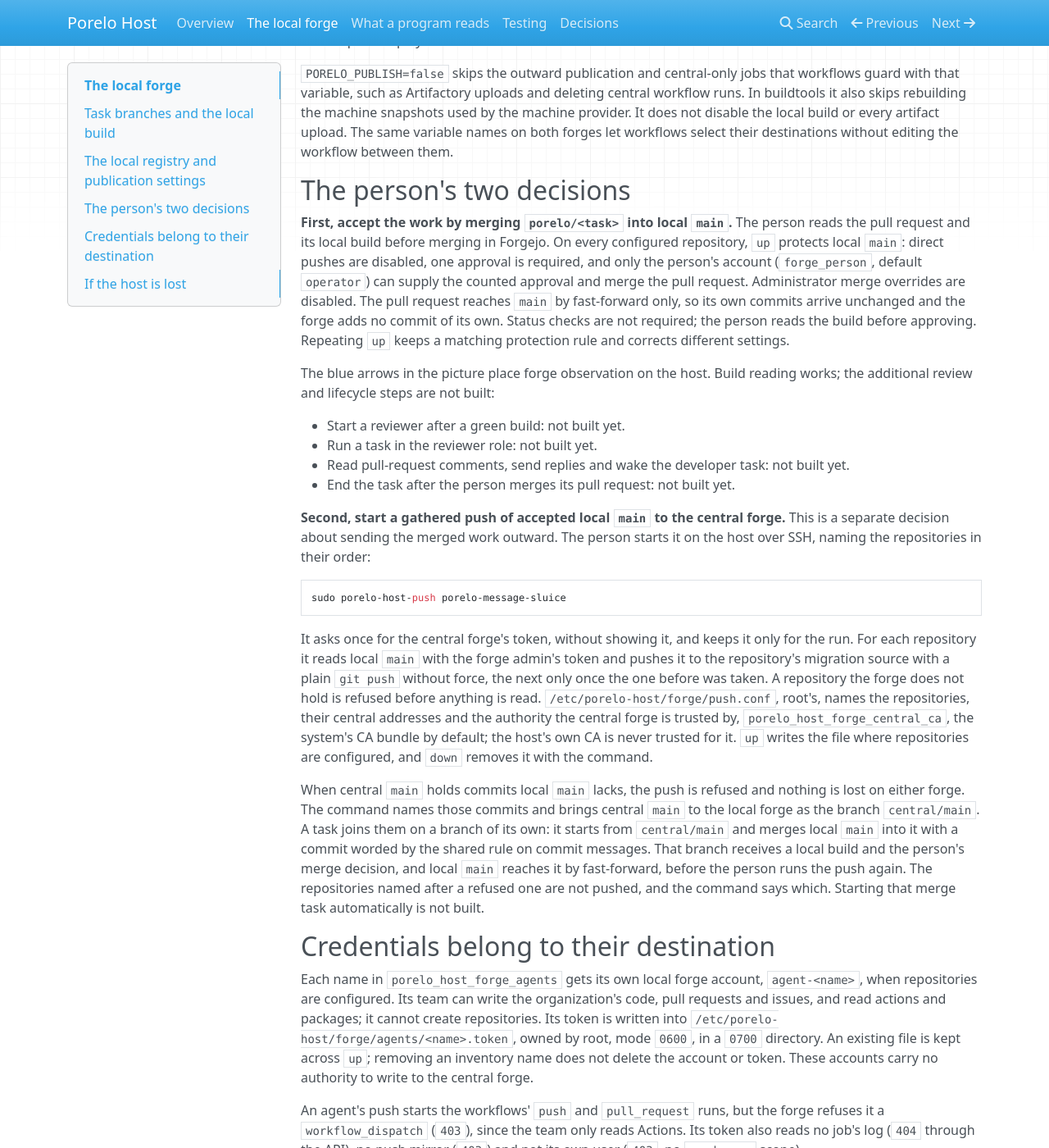
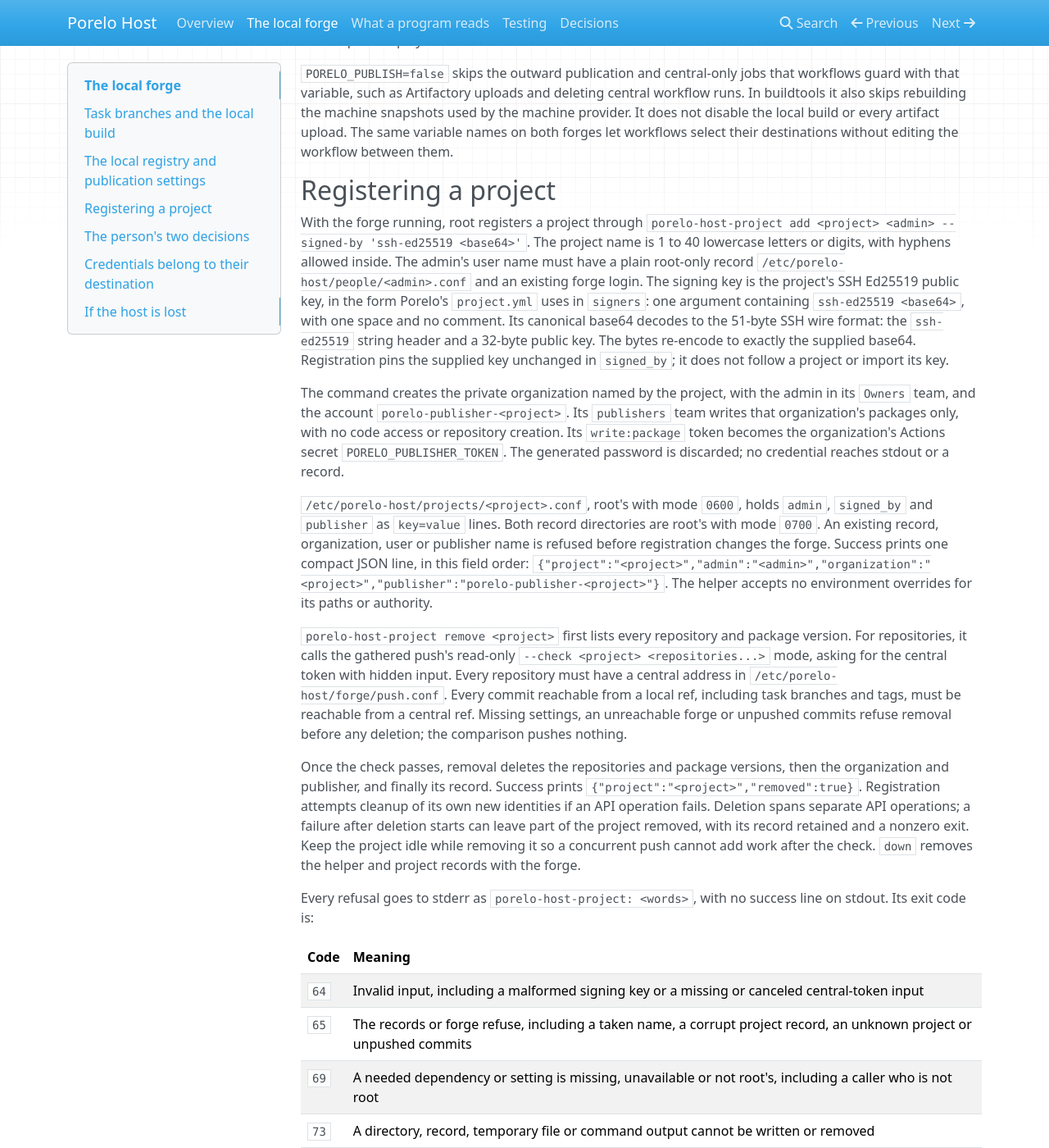
Before and after one commit to porelo-ai/porelo-host, an MkDocs documentation site: the page built from doc/local-forge.md, in a window 1280 px wide and 1400 px high, scrolled down 3682 px. Shown: the whole window at 82% size. Built offline with MkDocs 1.6.1, drawn with Linux system fonts in a browser that asks for light colours; nearby versions of some CDN libraries.

Commit message:
Register a project on the host and take it off once nothing is unpushed
Assisted-by: Claude Code, claude-opus-5-5
Assisted-by: Codex CLI, gpt-6.1-sol

```diff
--- a/doc/local-forge.md
+++ b/doc/local-forge.md
@@ -89,6 +89,50 @@ as Artifactory uploads and deleting central workflow runs. In buildtools it also
 used by the machine provider. It does not disable the local build or every artifact upload. The same variable names on
 both forges let workflows select their destinations without editing the workflow between them.
 
+## Registering a project
+
+With the forge running, root registers a project through
+`porelo-host-project add <project> <admin> --signed-by 'ssh-ed25519 <base64>'`.
+The project name is 1 to 40 lowercase letters or digits, with hyphens allowed inside. The admin's user name must have
+a plain root-only record `/etc/porelo-host/people/<admin>.conf` and an existing forge login. The signing key is the
+project's SSH Ed25519 public key, in the form Porelo's `project.yml` uses in `signers`: one argument containing
+`ssh-ed25519 <base64>`, with one space and no comment. Its canonical base64 decodes to the 51-byte SSH wire format:
+the `ssh-ed25519` string header and a 32-byte public key. The bytes re-encode to exactly the supplied base64.
+Registration pins the supplied key unchanged in `signed_by`; it does not follow a project or import its key.
+
+The command creates the private organization named by the project, with the admin in its `Owners` team, and the
+account `porelo-publisher-<project>`. Its `publishers` team writes that organization's packages only, with no code
+access or repository creation. Its `write:package` token becomes the organization's Actions secret
+`PORELO_PUBLISHER_TOKEN`. The generated password is discarded; no credential reaches stdout or a record.
+
+`/etc/porelo-host/projects/<project>.conf`, root's with mode `0600`, holds `admin`, `signed_by` and `publisher` as
+`key=value` lines. Both record directories are root's with mode `0700`. An existing record, organization, user or
+publisher name is refused before registration changes the forge. Success prints one compact JSON line, in this
+field order: `{"project":"<project>","admin":"<admin>","organization":"<project>","publisher":"porelo-publisher-<project>"}`.
+The helper accepts no environment overrides for its paths or authority.
+
+`porelo-host-project remove <project>` first lists every repository and package version. For repositories, it calls
+the gathered push's read-only `--check <project> <repositories...>` mode, asking for the central token with hidden
+input. Every repository must have a central address in `/etc/porelo-host/forge/push.conf`. Every commit reachable
+from a local ref, including task branches and tags, must be reachable from a central ref. Missing settings, an
+unreachable forge or unpushed commits refuse removal before any deletion; the comparison pushes nothing.
+
+Once the check passes, removal deletes the repositories and package versions, then the organization and publisher,
+and finally its record. Success prints `{"project":"<project>","removed":true}`. Registration attempts cleanup of
+its own new identities if an API operation fails. Deletion spans separate API operations; a failure after deletion
+starts can leave part of the project removed, with its record retained and a nonzero exit. Keep the project idle
+while removing it so a concurrent push cannot add work after the check. `down` removes the helper and project records
+with the forge.
+
+Every refusal goes to stderr as `porelo-host-project: <words>`, with no success line on stdout. Its exit code is:
+
+| Code | Meaning |
+|---|---|
+| `64` | Invalid input, including a malformed signing key or a missing or canceled central-token input |
+| `65` | The records or forge refuse, including a taken name, a corrupt project record, an unknown project or unpushed commits |
+| `69` | A needed dependency or setting is missing, unavailable or not root's, including a caller who is not root |
+| `73` | A directory, record, temporary file or command output cannot be written or removed |
+
 ## The person's two decisions
 
 **First, accept the work by merging `porelo/<task>` into local `main`.** The person reads the pull request and its local
```
Also changed, not shown: AGENTS.md (+3 -2 lines), CHANGELOG.md (+6 -0 lines), roles/forge/README.md (+6 -0 lines), 5 other files.
